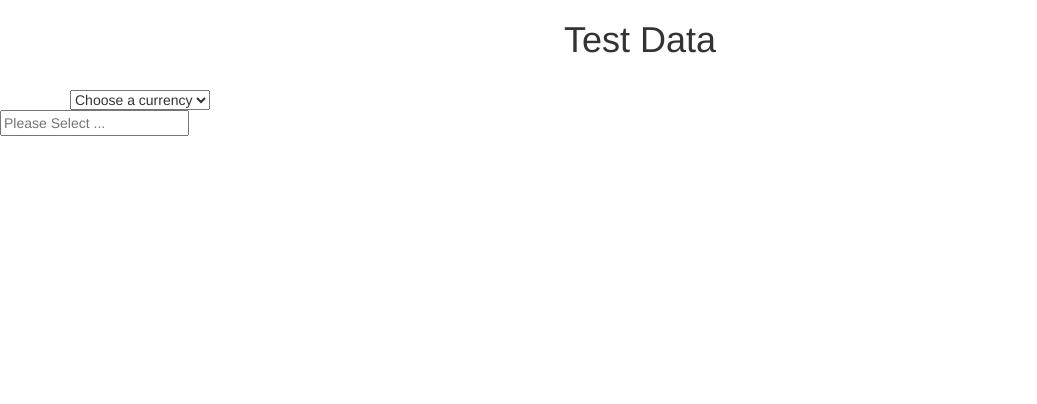
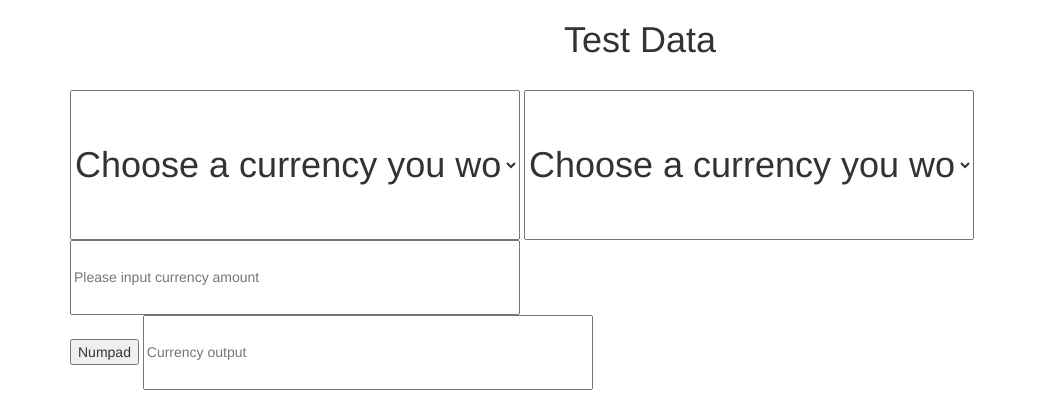
Before and after one commit to LDaniels18/CSE-155-Project, a plain HTML site: page home.html in a window 1280 px wide. Shown: the whole page, without its empty margins (0-1037 px from the left). Drawn offline with nearby package versions, Linux system fonts and the light colour scheme.

Commit message:
numpad changes

```diff
--- a/home.html
+++ b/home.html
@@ -1,31 +1,85 @@
 <!DOCTYPE html>
 <html>
  <head>
+   <style>
+  .table_responsive {
+  padding:0 30px 0 10px;
+  background: #333;
+  display:flex;
+  justify-content: center;
+  align-items:center;
+  flex-wrap:wrap;
+  padding:0;
+  margin:0;
+  font-family: sans-serif;
+  color:#333;
+}
+#currency1{
+  font-size: 36px;
+    width: 450px;
+    height: 150px;
+}
+#currency2{
+  font-size: 36px;
+
+    width: 450px;
+    height: 150px;
+}
+#currency1Amount{
+    width: 450px;
+    height: 75px;
+}
+#currency2Amount{
+    width: 450px;
+    height: 75px;
+}
+.table_responsive {
+   -webkit-appearance: menulist-button;
+   height: 50px;
+}
+  </style>
+
  <title>CSV File to HTML Table Using AJAX jQuery</title>
   <script src="https://ajax.googleapis.com/ajax/libs/jquery/3.1.0/jquery.min.js"></script>
   <link rel="stylesheet" href="https://maxcdn.bootstrapcdn.com/bootstrap/3.3.6/css/bootstrap.min.css" />
   <script src="https://maxcdn.bootstrapcdn.com/bootstrap/3.3.7/js/bootstrap.min.js"></script>
+  <link rel="stylesheet" href="numpad-dark.css"/>
+  <script src="numpad.js"></script>
+
 </head>
  <body>
+
   <div class="container">
    <div class="table-responsive">
     <h1 align="center">Test Data</h1>
     <br/>
-    <select id="selectOption">
-      <option>Choose a currency</option>
+    <select id="currency1" ondblclick="myFunc()">
+      <option>Choose a currency you would like to start from</option>
+   </select>
+<style ></style>
+
+    <select id="currency2" ondblclick="myFunc()">
+      <option>Choose a currency you would like to convert to</option>
    </select>
    <br/>
-    <div id="currency_table">
+   <input id="currency1Amount" placeholder="Please input currency amount">
+   <br/>
+   <button id="numpad">Numpad</button>
+   <input id="currency2Amount"  placeholder="Currency output">
+
    </div>
-   </div>
+   <br/>
   </div>
   <div>
   </div>
-  <input id="demo" placeholder="Please Select ..." />
  </body>
 </html>
 
 <script>
+
+function myFunc(){
+
+}
 
   $.ajax({
    url:"Currency.csv",
@@ -38,47 +92,43 @@
     for(var count = 1; count<currency_data.length; count++)
     {
       var cell_data = currency_data[count].split(",");
-     table_data += '<tr>';
       //setting cell_cout = 0 includes Currency_id
      for(var cell_count=1; cell_count<cell_data.length-1; cell_count++)
      {
         //actual cell data
-        var select = document.getElementById("selectOption");
-        table_data += cell_data[cell_count];
+        var opt = currency_data[count];
+        var currency1 = document.getElementById("currency1");
+        //var currency2 = document.getElementById("currency2");
+        var el = document.createElement("option");
 
-        for(var i = 0; i < cell_data.length; i++) {
-          var opt = table_data += cell_data[i];
+        el.textContent = opt;
+        currency1.appendChild(el);
+        //currency2.appendChild(el);
+     }
+
+     for(var cell_count=1; cell_count<cell_data.length-1; cell_count++)
+     {
+        //actual cell data
+        var opt = currency_data[count];
+        //var currency1 = document.getElementById("currency1");
+        var currency2 = document.getElementById("currency2");
         var el = document.createElement("option");
-          el.textContent.ondbclick() = opt;
-          el.value.ondbclick() = opt;
-          select.appendChild(el);
+        el.textContent = opt;
+        //currency1.appendChild(el);
+        currency2.appendChild(el);
      }
     }
-
-     table_data += '</tr>';
-    }
-    table_data += '</table>';
-    $('#currency_table').html(table_data);
    }
   });
 
-  // $.get(csv_path, function(data){
-  //   var csv_string = data;
-  // });
 
-  // (function(){
-  //   var csv_path = "Currency.csv";
-  //   var renderCSVDropdown = function(csv){
-  //     var dropdown = $('select#my-dropdown');
-  //     for(var i = 0; i < csv.length; i++){
-  //       var record = csv[i];
-  //       var entry = $('<option>').attr('value', record.someProperty);
-  //         dropdown.append(entry);
-  //     }
-  //   };
-  //   $.get(csv_path, function(data){
-  //     var csv = CSVToArray(data);
-  //     renderCSVDropdown(data);
-  //   });
-  // }());
+  window.addEventListener("load", () => {
+      // (C1) BASIC NUMPAD
+      numpad.attach({target: document.getElementById("numpad")});
+      displayCurrency.attach({target: document.getElementById("currency1Amount")})
+
+    });
+
+
+
 </script>
--- a/numpad.js
+++ b/numpad.js
@@ -103,12 +103,6 @@ var numpad = {
   // (C) ATTACH NUMPAD TO INPUT FIELD
   attach: (opt) => {
   // OPTIONS
-  //  target: required, target field.
-  //  max: optional, maximum number of characters. Default 255.
-  //  decimal: optional, allow decimal? Default true.
-  //  onselect: optional, function to call after selecting number.
-  //  oncancel: optional, function to call after canceling.
-
     // (C1) DEFAULT OPTIONS
     if (opt.max === undefined) { opt.max = 255; }
     if (opt.decimal === undefined) { opt.decimal = true; }
@@ -158,4 +152,27 @@ var numpad = {
     numpad.hwrap.classList.remove("open");
   }
 };
+
+var displayCurrency = {
+  attach: (opt) => {
+    // OPTIONS
+      // (C1) DEFAULT OPTIONS
+      if (opt.max === undefined) { opt.max = 255; }
+      if (opt.decimal === undefined) { opt.decimal = true; }
+
+      // (C2) GET + SET TARGET OPTIONS
+
+      opt.target.dataset.max = opt.max;
+      opt.target.dataset.decimal = opt.decimal;
+      opt.target.addEventListener("click", () => { numpad.show(opt.target); });
+
+      // (C3) ATTACH CUSTOM LISTENERS
+      if (opt.onselect) {
+        opt.target.addEventListener("numpadok", opt.onselect);
+      }
+      if (opt.oncancel) {
+        opt.target.addEventListener("numpadcx", opt.oncancel);
+      }
+    }
+};
 window.addEventListener("DOMContentLoaded", numpad.init);
```
Also changed, not shown: index.html (+1 -19 lines). Lines whose indentation alone changed are shown as unchanged.
